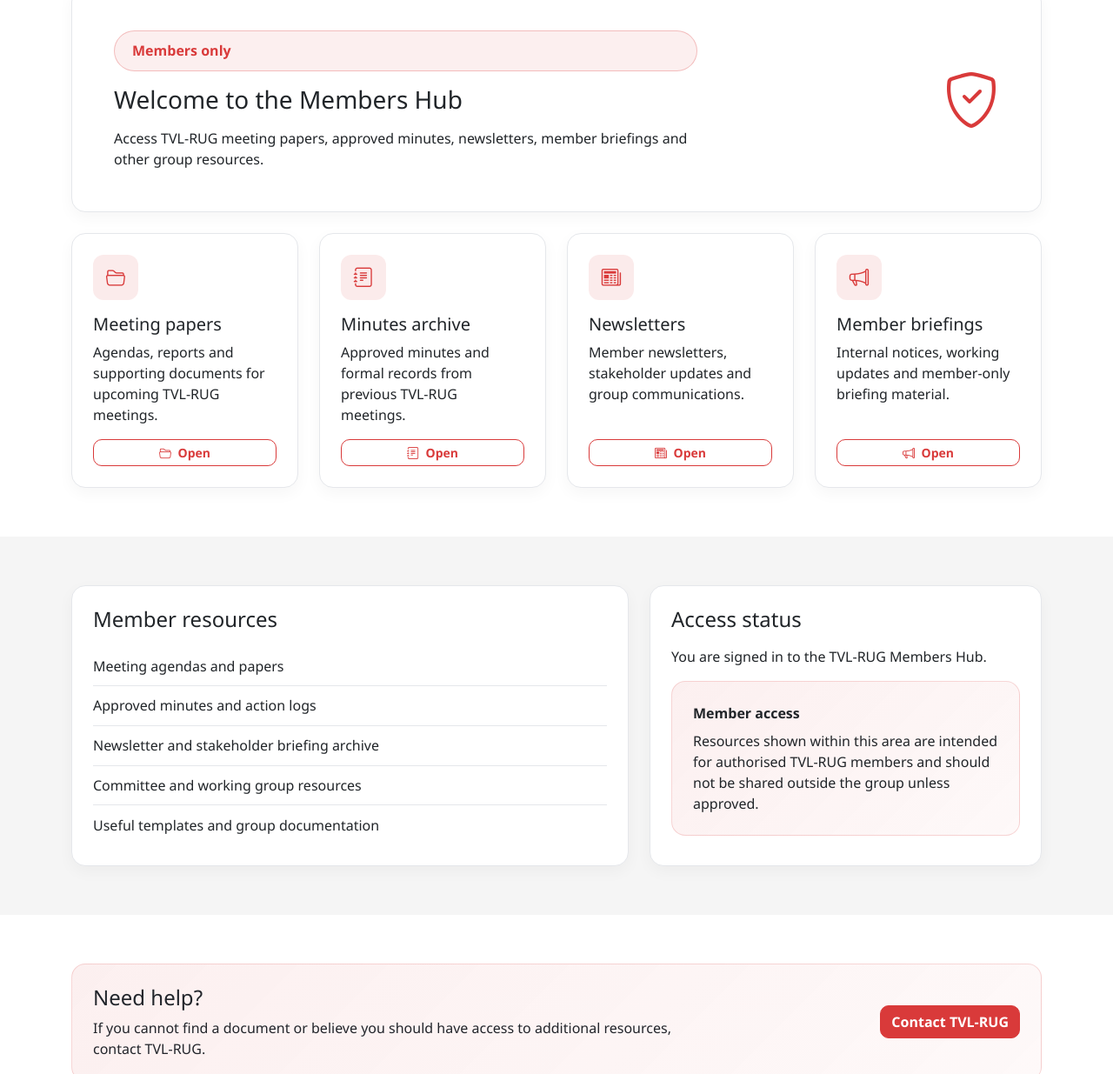
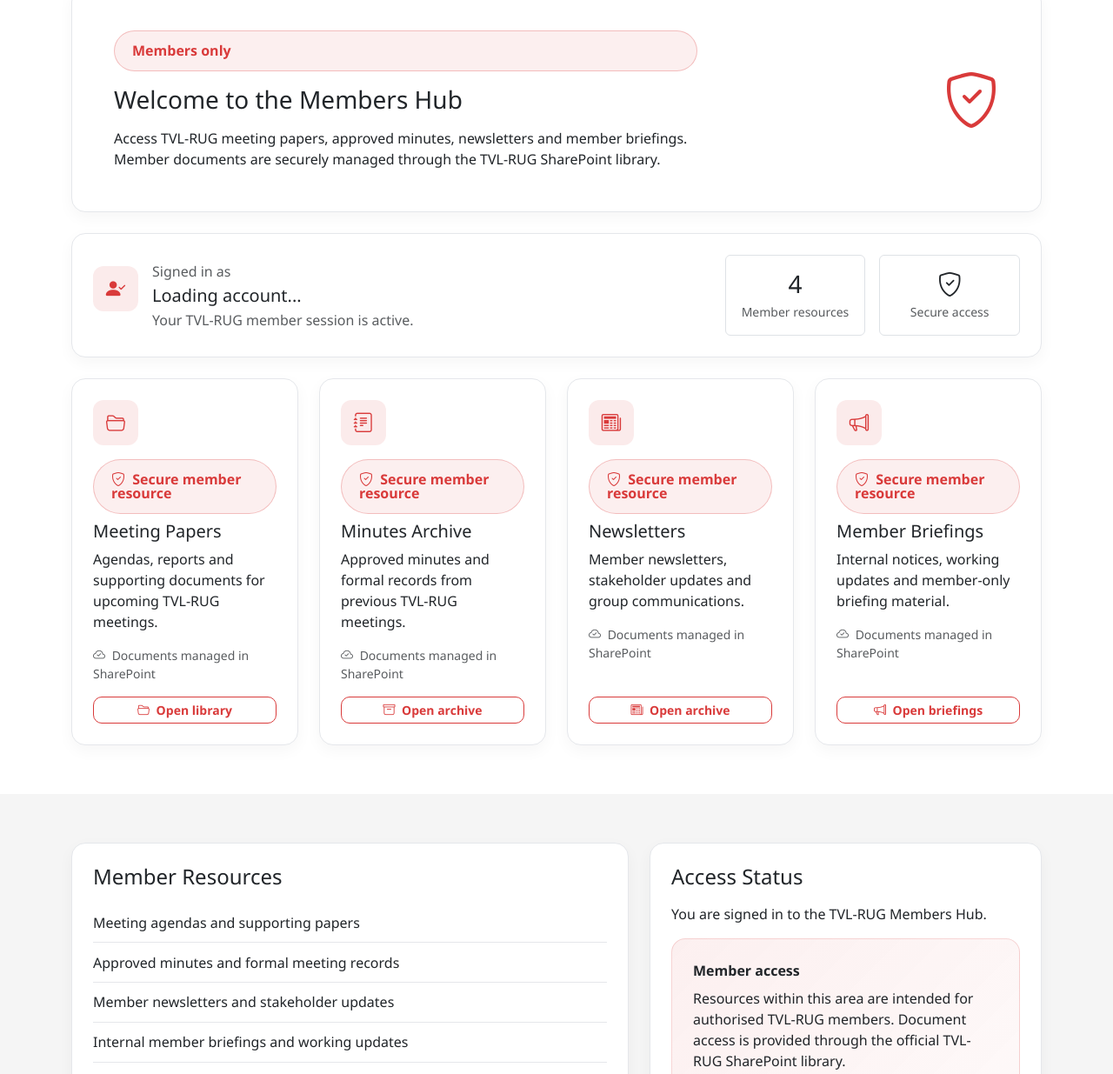
Before and after one commit to tvlrug/tvl-rug-website, a website: page members.html in a window 1280 px wide. Shown: the part 331-1566 px from the top of the page at 87% size. Drawn offline with nearby package versions, Linux system fonts and the light colour scheme; a script that the page names is missing.

Commit message:
Update members.html
updated members page

```diff
--- a/members.html
+++ b/members.html
@@ -21,7 +21,7 @@
     rel="stylesheet"
   >
 
-  <link href="css/styles.css?v=24" rel="stylesheet">
+  <link href="css/styles.css?v=26" rel="stylesheet">
 </head>
 
 <body>
@@ -94,6 +94,7 @@
       </button>
 
     </div>
+
   </div>
 </nav>
 
@@ -115,6 +116,7 @@
   <section class="section">
     <div class="container">
 
+      <!-- Welcome -->
       <div class="card p-4 p-lg-5 mb-4">
 
         <div class="row align-items-center g-4">
@@ -131,7 +133,8 @@
 
             <p class="mb-0">
               Access TVL-RUG meeting papers, approved minutes,
-                newsletters, member briefings and other group resources.
+              newsletters and member briefings. Member documents are
+              securely managed through the TVL-RUG SharePoint library.
             </p>
 
           </div>
@@ -148,17 +151,107 @@
         </div>
       </div>
 
+      <!-- Signed-in member information -->
+      <div class="card p-4 mb-4">
+
+        <div class="row align-items-center g-4">
+
+          <div class="col-lg-8">
+
+            <div class="d-flex align-items-center">
+
+              <div class="feature-icon me-3">
+                <i class="bi bi-person-check-fill"></i>
+              </div>
+
+              <div>
+
+                <p class="text-muted mb-1">
+                  Signed in as
+                </p>
+
+                <h2
+                  class="h5 mb-1"
+                  id="member-email"
+                >
+                  Loading account...
+                </h2>
+
+                <p class="mb-0 text-muted">
+                  Your TVL-RUG member session is active.
+                </p>
+
+              </div>
+
+            </div>
+
+          </div>
+
+          <div class="col-lg-4">
+
+            <div class="row g-3 text-center">
+
+              <div class="col-6">
+
+                <div class="border rounded p-3 h-100">
+
+                  <div class="h3 mb-1">
+                    4
+                  </div>
+
+                  <div class="small text-muted">
+                    Member resources
+                  </div>
+
+                </div>
+
+              </div>
+
+              <div class="col-6">
+
+                <div class="border rounded p-3 h-100">
+
+                  <div class="h3 mb-1">
+                    <i class="bi bi-shield-check"></i>
+                  </div>
+
+                  <div class="small text-muted">
+                    Secure access
+                  </div>
+
+                </div>
+
+              </div>
+
+            </div>
+
+          </div>
+
+        </div>
+
+      </div>
+
+      <!-- Member resources -->
       <div class="row g-4">
 
+        <!-- Meeting Papers -->
         <div class="col-md-6 col-xl-3">
+
           <div class="card p-4 h-100">
 
             <div class="feature-icon">
               <i class="bi bi-folder2-open"></i>
             </div>
 
+            <div class="mb-2">
+              <span class="badge-news">
+                <i class="bi bi-shield-check me-1"></i>
+                Secure member resource
+              </span>
+            </div>
+
             <h3 class="h5">
-                Meeting papers
+              Meeting Papers
             </h3>
 
             <p>
@@ -166,26 +259,41 @@
               upcoming TVL-RUG meetings.
             </p>
 
+            <p class="small text-muted mb-3">
+              <i class="bi bi-cloud-check me-1"></i>
+              Documents managed in SharePoint
+            </p>
+
             <a
               href="members/meeting-papers.html"
               class="btn btn-outline-tvl btn-sm mt-auto"
             >
               <i class="bi bi-folder2-open me-1"></i>
-                Open
+              Open library
             </a>
 
           </div>
+
         </div>
 
+        <!-- Minutes Archive -->
         <div class="col-md-6 col-xl-3">
+
           <div class="card p-4 h-100">
 
             <div class="feature-icon">
               <i class="bi bi-journal-text"></i>
             </div>
 
+            <div class="mb-2">
+              <span class="badge-news">
+                <i class="bi bi-shield-check me-1"></i>
+                Secure member resource
+              </span>
+            </div>
+
             <h3 class="h5">
-                Minutes archive
+              Minutes Archive
             </h3>
 
             <p>
@@ -193,22 +301,37 @@
               TVL-RUG meetings.
             </p>
 
+            <p class="small text-muted mb-3">
+              <i class="bi bi-cloud-check me-1"></i>
+              Documents managed in SharePoint
+            </p>
+
             <a
               href="members/minutes.html"
               class="btn btn-outline-tvl btn-sm mt-auto"
             >
-                <i class="bi bi-journal-text me-1"></i>
-                Open
+              <i class="bi bi-archive me-1"></i>
+              Open archive
             </a>
 
           </div>
+
         </div>
 
+        <!-- Newsletters -->
         <div class="col-md-6 col-xl-3">
+
           <div class="card p-4 h-100">
 
             <div class="feature-icon">
               <i class="bi bi-newspaper"></i>
+            </div>
+
+            <div class="mb-2">
+              <span class="badge-news">
+                <i class="bi bi-shield-check me-1"></i>
+                Secure member resource
+              </span>
             </div>
 
             <h3 class="h5">
@@ -220,26 +343,41 @@
               group communications.
             </p>
 
+            <p class="small text-muted mb-3">
+              <i class="bi bi-cloud-check me-1"></i>
+              Documents managed in SharePoint
+            </p>
+
             <a
               href="members/newsletters.html"
               class="btn btn-outline-tvl btn-sm mt-auto"
             >
               <i class="bi bi-newspaper me-1"></i>
-                Open
+              Open archive
             </a>
 
           </div>
+
         </div>
 
+        <!-- Member Briefings -->
         <div class="col-md-6 col-xl-3">
+
           <div class="card p-4 h-100">
 
             <div class="feature-icon">
               <i class="bi bi-megaphone"></i>
             </div>
 
+            <div class="mb-2">
+              <span class="badge-news">
+                <i class="bi bi-shield-check me-1"></i>
+                Secure member resource
+              </span>
+            </div>
+
             <h3 class="h5">
-                Member briefings
+              Member Briefings
             </h3>
 
             <p>
@@ -247,15 +385,21 @@
               member-only briefing material.
             </p>
 
+            <p class="small text-muted mb-3">
+              <i class="bi bi-cloud-check me-1"></i>
+              Documents managed in SharePoint
+            </p>
+
             <a
               href="members/briefings.html"
               class="btn btn-outline-tvl btn-sm mt-auto"
             >
               <i class="bi bi-megaphone me-1"></i>
-                Open
+              Open briefings
             </a>
 
           </div>
+
         </div>
 
       </div>
@@ -263,7 +407,9 @@
     </div>
   </section>
 
+  <!-- Resource information -->
   <section class="section section-light">
+
     <div class="container">
 
       <div class="row g-4 align-items-stretch">
@@ -273,29 +419,29 @@
           <div class="card p-4 h-100">
 
             <h2 class="h4 mb-3">
-                Member resources
+              Member Resources
             </h2>
 
             <ul class="info-list">
 
               <li>
-                  Meeting agendas and papers
+                Meeting agendas and supporting papers
               </li>
 
               <li>
-                  Approved minutes and action logs
+                Approved minutes and formal meeting records
               </li>
 
               <li>
-                  Newsletter and stakeholder briefing archive
+                Member newsletters and stakeholder updates
               </li>
 
               <li>
-                  Committee and working group resources
+                Internal member briefings and working updates
               </li>
 
               <li>
-                  Useful templates and group documentation
+                Additional group documentation as the hub develops
               </li>
 
             </ul>
@@ -309,7 +455,7 @@
           <div class="card p-4 h-100">
 
             <h2 class="h4 mb-3">
-                Access status
+              Access Status
             </h2>
 
             <p class="mb-3">
@@ -323,9 +469,9 @@
               </strong>
 
               <p class="mb-0 mt-2">
-                  Resources shown within this area are intended
-                  for authorised TVL-RUG members and should not
-                  be shared outside the group unless approved.
+                Resources within this area are intended for authorised
+                TVL-RUG members. Document access is provided through
+                the official TVL-RUG SharePoint library.
               </p>
 
             </div>
@@ -337,9 +483,12 @@
       </div>
 
     </div>
+
   </section>
 
+  <!-- Help -->
   <section class="section">
+
     <div class="container">
 
       <div class="callout">
@@ -353,8 +502,8 @@
             </h2>
 
             <p class="mb-0">
-                If you cannot find a document or believe you should
-                have access to additional resources, contact TVL-RUG.
+              If you cannot find a document or believe you should have
+              access to additional resources, contact TVL-RUG.
             </p>
 
           </div>
@@ -375,6 +524,7 @@
       </div>
 
     </div>
+
   </section>
 
 </main>
@@ -443,7 +593,18 @@
   const user = await getCurrentUser();
 
   if (!user) {
-      window.location.href = '/login.html';
+
+    window.location.replace('/login.html');
+
+  } else {
+
+    const memberEmail =
+      document.getElementById('member-email');
+
+    if (memberEmail) {
+      memberEmail.textContent = user.email;
+    }
+
   }
 
   const logoutButton =
```
Lines whose indentation alone changed are shown as unchanged.
